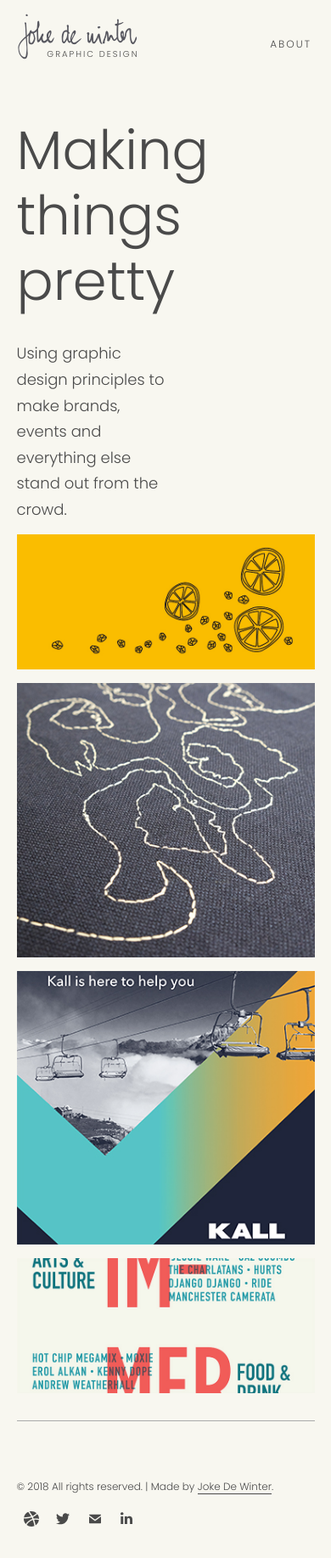
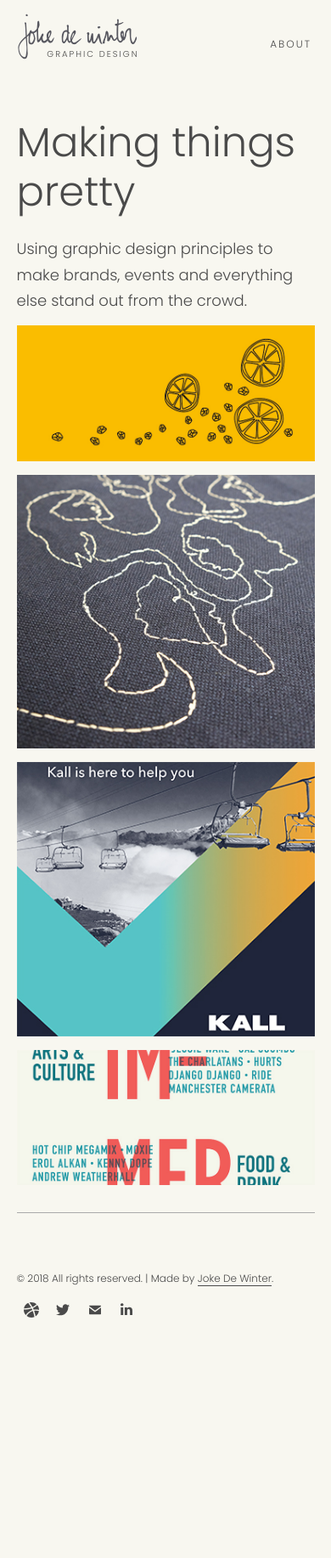
Before and after one commit to jokedewinter/graphic-design, a Jekyll site: the page built from index.md, in a window 390 px wide. Shown: the whole page at 85% size. Built offline with Jekyll 4.4.1, drawn with Linux system fonts in a browser that asks for light colours; after the commit the page ends 1588 px from its top, so only the background shows below that.

Commit message:
Adjusting font-sizes on mobile.

```diff
--- a/_sass/_components/_typography.scss
+++ b/_sass/_components/_typography.scss
@@ -9,14 +9,24 @@
 
 h1 {
 	@include font-body();
-	@include font-size(64);
+	@include font-size(48);
 	margin-bottom: 0.5em;
 
+	@media screen and ( min-width: 37.50em ) {
+		@include font-size(64);
+	}
 }
 
 h2, h3, h4, h5, h6 { margin-bottom: 0.5em; }
 
-h2 { @include font-size(64); @include font-body(); }
+h2 {
+	@include font-size(48);
+	@include font-body();
+
+	@media screen and ( min-width: 37.50em ) {
+		@include font-size(64);
+	}
+}
 h3 { @include font-size(24); @include font-body(); }
 h4 { @include font-size(18); }
 h5 { @include font-size(14); }
@@ -42,7 +52,10 @@
 
 	.about & { @include font-size(14); }
 
-	h2 + & { max-width: 50%; }
+	@media screen and ( min-width: 37.50em ) {
+		h2 + & { max-width: 50%; }
+	}
+
 }
 
 strong { @include font-bold(); }
```
